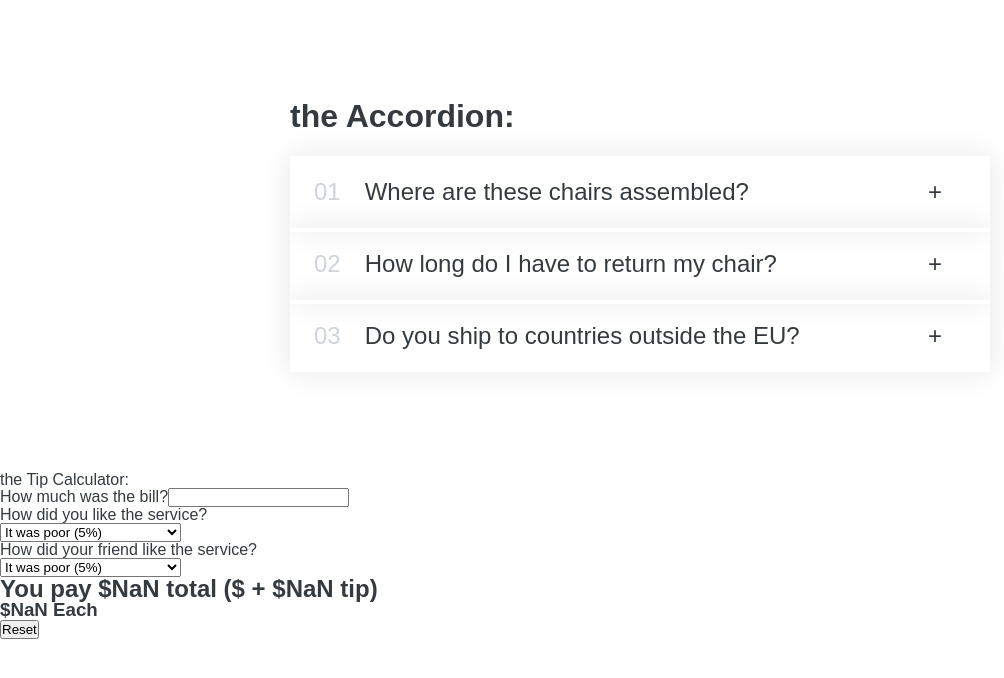
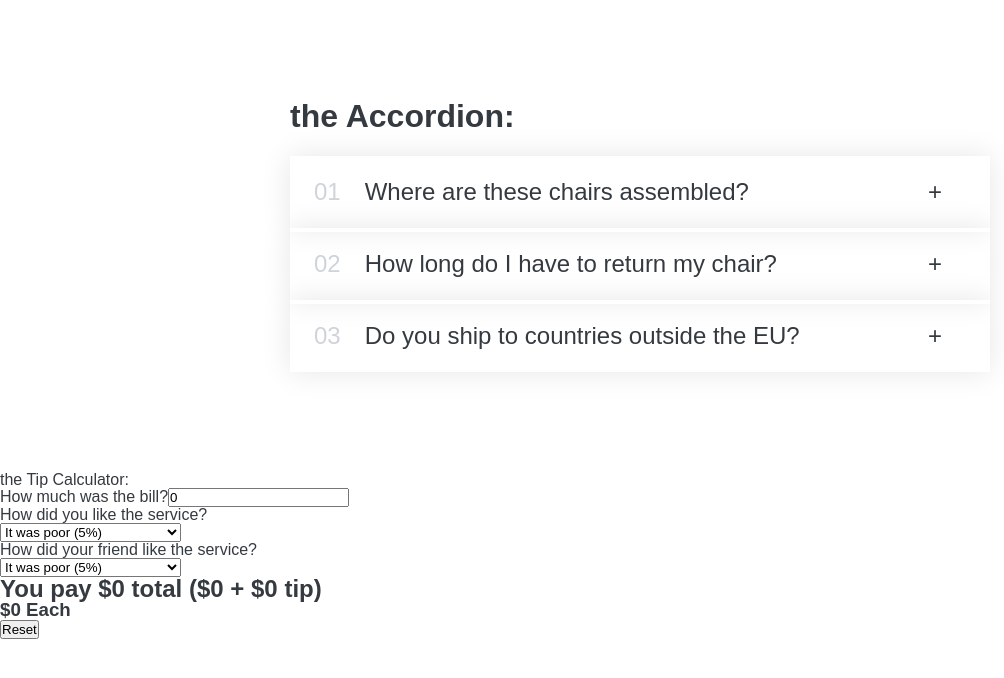
Before and after one commit to vigneriCodez/accordion-tip-calculator, a React (Create React App) app: page / in a window 1280 px wide. Shown: the top 678 px of the page, without its empty margins (0-1004 px from the left). Built offline with nearby package versions, Linux system fonts and the light colour scheme.

Commit message:
add Tip Calculator Control (main) component -mostly complete

```diff
--- a/src/components/TipCalculatorControl.js
+++ b/src/components/TipCalculatorControl.js
@@ -1,4 +1,4 @@
-import React from 'react';
+import React, { useState } from 'react';
 
 import InputBill from './InputBill';
 import TipService from './TipService';
@@ -6,20 +6,30 @@ import CalcDisplay from './CalcDisplay';
 import ResetButton from './ResetButton';
 
 function TipCalculatorControl() {
+	const [billAmt, setBillAmt] = useState(0);
+	const [tip1Amt, setTip1Amt] = useState(5);
+	const [tip2Amt, setTip2Amt] = useState(5);
+
+	const handleResetPress = () => {
+		setBillAmt(0);
+		setTip1Amt(5);
+		setTip2Amt(5);
+	};
+
 	return (
 		<>
 			<div>the Tip Calculator:</div>
-			<InputBill />
+			<InputBill billAmt={billAmt} setBillAmt={setBillAmt} />
 
-			<TipService>
+			<TipService tipAmt={tip1Amt} setTipAmt={setTip1Amt}>
 				<p>How did you like the service?</p>
 			</TipService>
 
-			<TipService>
+			<TipService tipAmt={tip2Amt} setTipAmt={setTip2Amt}>
 				<p>How did your friend like the service?</p>
 			</TipService>
-			<CalcDisplay />
-			<ResetButton />
+			<CalcDisplay billAmt={billAmt} tip1Amt={tip1Amt} tip2Amt={tip2Amt} />
+			<ResetButton onClick={handleResetPress} />
 		</>
 	);
 }
```
